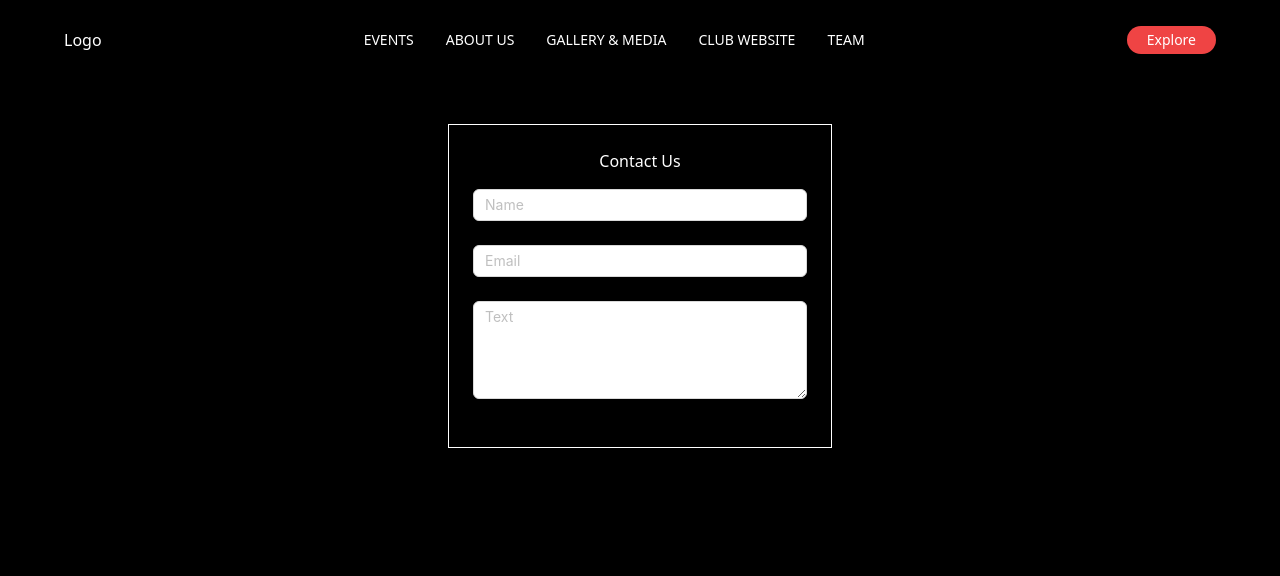
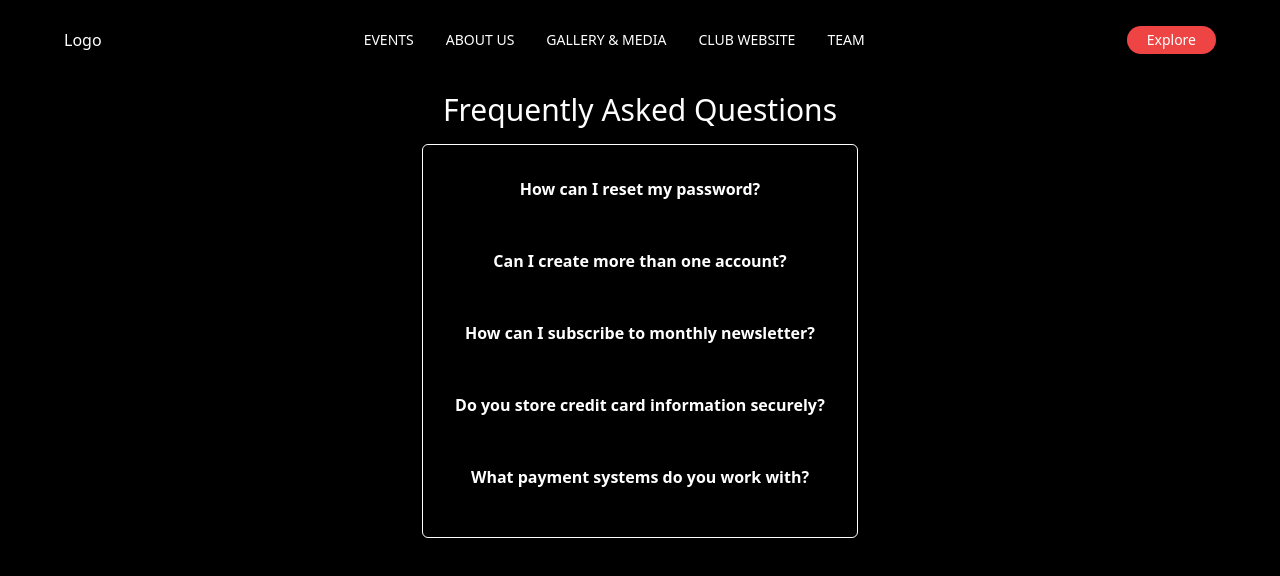
Before and after one commit to yohhannees/space-website, a Next.js app: page /contact in a window 1280 px wide. Shown: the top 576 px of the page. Built offline with nearby package versions, Linux system fonts and the light colour scheme.

Commit message:
faq page and about page basic ui completed

```diff
--- a/app/contact/page.tsx
+++ b/app/contact/page.tsx
@@ -1,37 +1,83 @@
-'use client';
-import React from "react";
-import { Form, Input } from "antd";
+"use client";
+import { useState } from "react";
+import { Container, Title } from "@mantine/core";
 
-function ContactUs() {
+const placeholder =
+  "It can’t help but hear a pin drop from over half a mile away, so it lives deep in the mountains where there aren’t many people or Pokémon.It was born from sludge on the ocean floor. In a sterile environment, the germs within its body can’t multiply, and it dies.It has no eyeballs, so it can’t see. It checks its surroundings via the ultrasonic waves it emits from its mouth.";
+
+function FaqSimple() {
+  const [openSection, setOpenSection] = useState<string | null>(null);
+
+  const toggleSection = (section: string) => {
+    setOpenSection(openSection === section ? null : section);
+  };
+
   return (
+    <Container size="sm" className="text-center text-white flex justify-center">
+      <div className="max-w-md">
+        <Title ta="center" className="m-3 text-3xl mb-4">
+          Frequently Asked Questions
+        </Title>
 
-    <div className="flex items-center justify-center pt-11 pb-72 ">
-      <div className="p-6 max-w-sm w-full bg-inherit bg-opacity-0 border border-white">
-        <h1 className="text-center mb-4 text-white">Contact Us</h1>
-        <Form>
-          <Form.Item
+        <div className="border border-white rounded-md p-4">
+          <div className="mb-4" onClick={() => toggleSection("password")}>
+            <div className=" border-white rounded-md p-4">
+              <h3 className="cursor-pointer font-bold">
+                How can I reset my password?
+              </h3>
+              {openSection === "password" && (
+                <p className="text-white">{placeholder}</p>
+              )}
+            </div>
+          </div>
 
-            name="name"
-            rules={[{ required: true, message: "Please input your name!" }]}
-          >
-            <Input placeholder="Name" />
-          </Form.Item>
-          <Form.Item
-            name="email"
-            rules={[{ required: true, message: "Please input your email!" }]}
-          >
-            <Input placeholder="Email" />
-          </Form.Item>
-          <Form.Item
-            name="text"
-            rules={[{ required: true, message: "Please input your Message!" }]}
-          >
-            <Input.TextArea placeholder="Text" rows={4} />
-          </Form.Item>
-        </Form>
+          <div className="mb-4" onClick={() => toggleSection("account")}>
+            <div className="border-white rounded-md p-4">
+              <h3 className="cursor-pointer  font-bold">
+                Can I create more than one account?
+              </h3>
+              {openSection === "account" && (
+                <p className="text-white">{placeholder}</p>
+              )}
+            </div>
+          </div>
+
+          <div className="mb-4" onClick={() => toggleSection("newsletter")}>
+            <div className=" rounded-md p-4">
+              <h3 className="cursor-pointer  font-bold">
+                How can I subscribe to monthly newsletter?
+              </h3>
+              {openSection === "newsletter" && (
+                <p className="text-white">{placeholder}</p>
+              )}
+            </div>
+          </div>
+
+          <div className="mb-4" onClick={() => toggleSection("creditCard")}>
+            <div className=" rounded-md p-4">
+              <h3 className="cursor-pointer  font-bold">
+                Do you store credit card information securely?
+              </h3>
+              {openSection === "creditCard" && (
+                <p className="text-white">{placeholder}</p>
+              )}
+            </div>
+          </div>
+
+          <div className="mb-4" onClick={() => toggleSection("payment")}>
+            <div className="border-white rounded-md p-4">
+              <h3 className="cursor-pointer  font-bold">
+                What payment systems do you work with?
+              </h3>
+              {openSection === "payment" && (
+                <p className="text-white">{placeholder}</p>
+              )}
+            </div>
+          </div>
+        </div>
       </div>
-    </div>
+    </Container>
   );
 }
 
-export default ContactUs;
+export default FaqSimple;
```
Also changed, not shown: app/contact/FaqSimple.module.css (added, +15 -0 lines).
